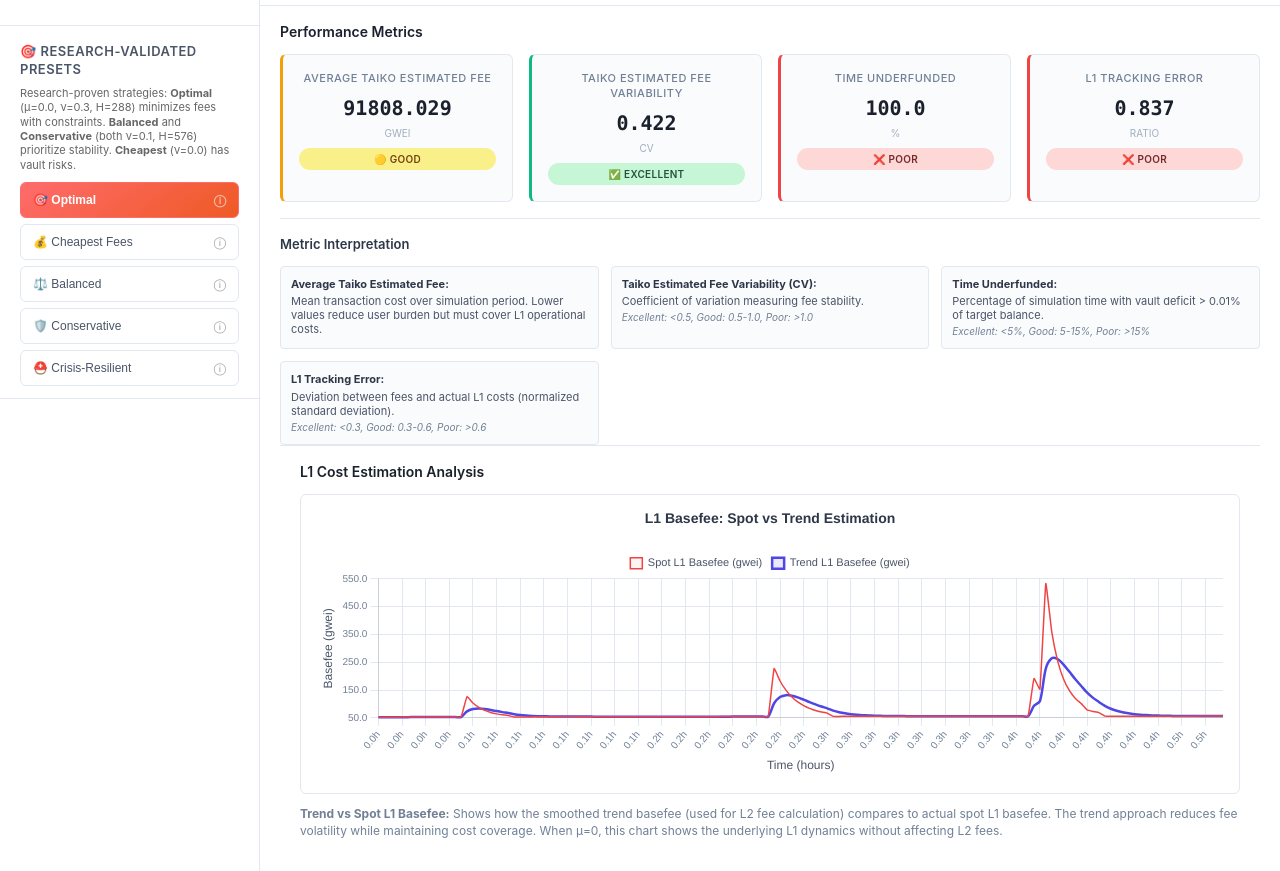
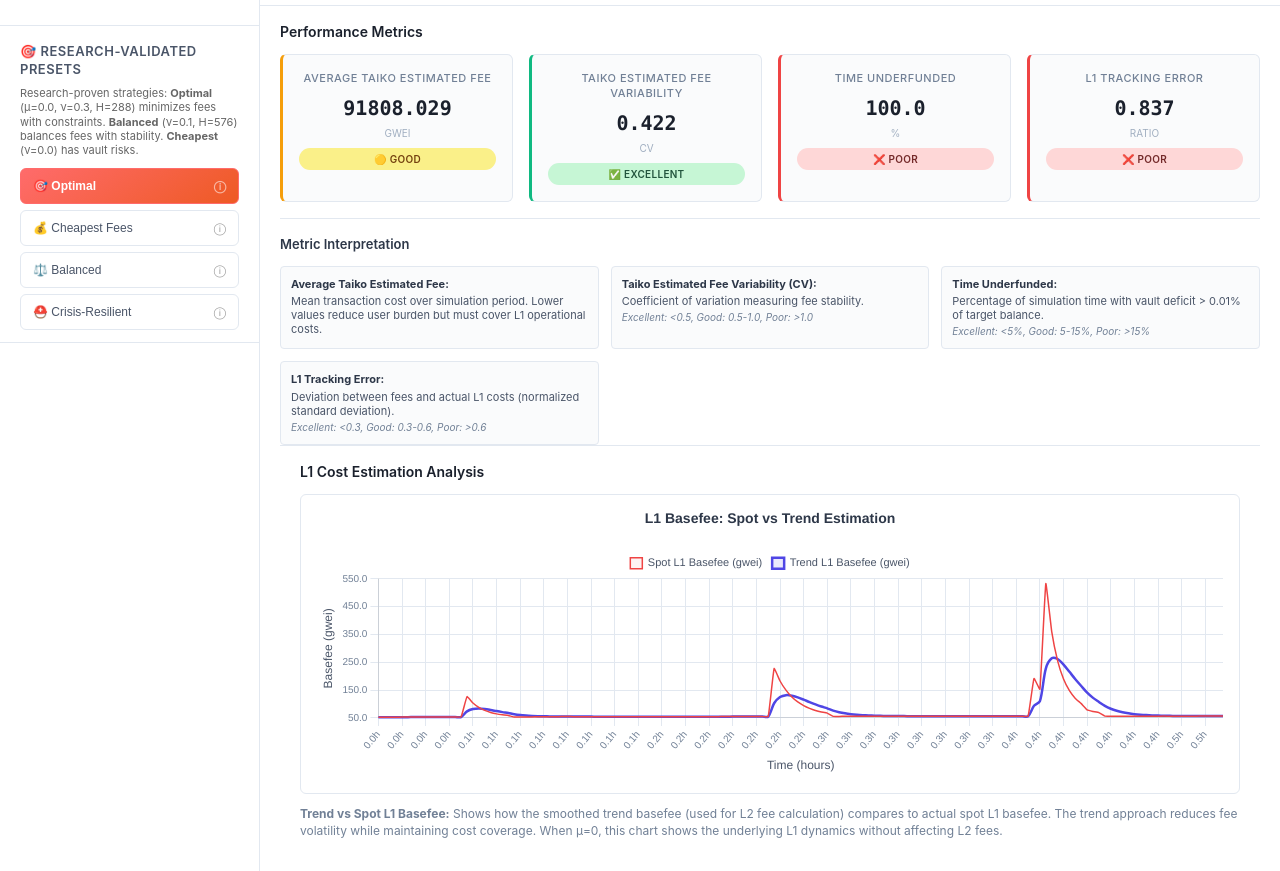
Before and after one commit to upavloff/taiko-fee-analysis, a plain HTML site: page index.html in a window 1280 px wide. Shown: the part 927-1798 px from the top of the page. Drawn offline with nearby package versions, Linux system fonts and the light colour scheme; files whose address does not match are found by name.

Commit message:
Remove duplicate conservative preset - identical to balanced (μ=0.0, ν=0.1, H=576)
Keep 'balanced' as the more appropriately named preset for the strategy

```diff
--- a/index.html
+++ b/index.html
@@ -252,7 +252,7 @@
             <!-- Quick Presets -->
             <div class="preset-section">
                 <h3>🎯 Research-Validated Presets</h3>
-                <p class="preset-description">Research-proven strategies: <strong>Optimal</strong> (μ=0.0, ν=0.3, H=288) minimizes fees with constraints. <strong>Balanced</strong> and <strong>Conservative</strong> (both ν=0.1, H=576) prioritize stability. <strong>Cheapest</strong> (ν=0.0) has vault risks.</p>
+                <p class="preset-description">Research-proven strategies: <strong>Optimal</strong> (μ=0.0, ν=0.3, H=288) minimizes fees with constraints. <strong>Balanced</strong> (ν=0.1, H=576) balances fees with stability. <strong>Cheapest</strong> (ν=0.0) has vault risks.</p>
                 <div class="preset-buttons">
                     <button class="preset-btn featured" data-preset="optimal">
                         🎯 Optimal
@@ -264,10 +264,6 @@
                     </button>
                     <button class="preset-btn" data-preset="balanced">
                         ⚖️ Balanced
-                        <span class="preset-tooltip-trigger">ⓘ</span>
-                    </button>
-                    <button class="preset-btn" data-preset="conservative">
-                        🛡️ Conservative
                         <span class="preset-tooltip-trigger">ⓘ</span>
                     </button>
                     <button class="preset-btn" data-preset="crisis-resilient">
--- a/simulator.js
+++ b/simulator.js
@@ -434,13 +434,6 @@
         description: '⚖️ BALANCED: Research-optimized balanced strategy',
         useCase: 'BALANCED STRATEGY: μ=0.0, ν=0.1, H=576. Risk score: 0.1309. Balances fee minimization with risk management and vault stability.'
     },
-    'conservative': {
-        mu: 0.0,
-        nu: 0.1,
-        H: 576,
-        description: '🛡️ CONSERVATIVE: Research-proven crisis resilient strategy',
-        useCase: 'CONSERVATIVE STRATEGY: μ=0.0, ν=0.1, H=576. Risk score: 0.1309. Prioritizes vault stability and crisis resilience with extended horizon.'
-    },
     'crisis-resilient': {
         mu: 0.0,
         nu: 0.9,
```
